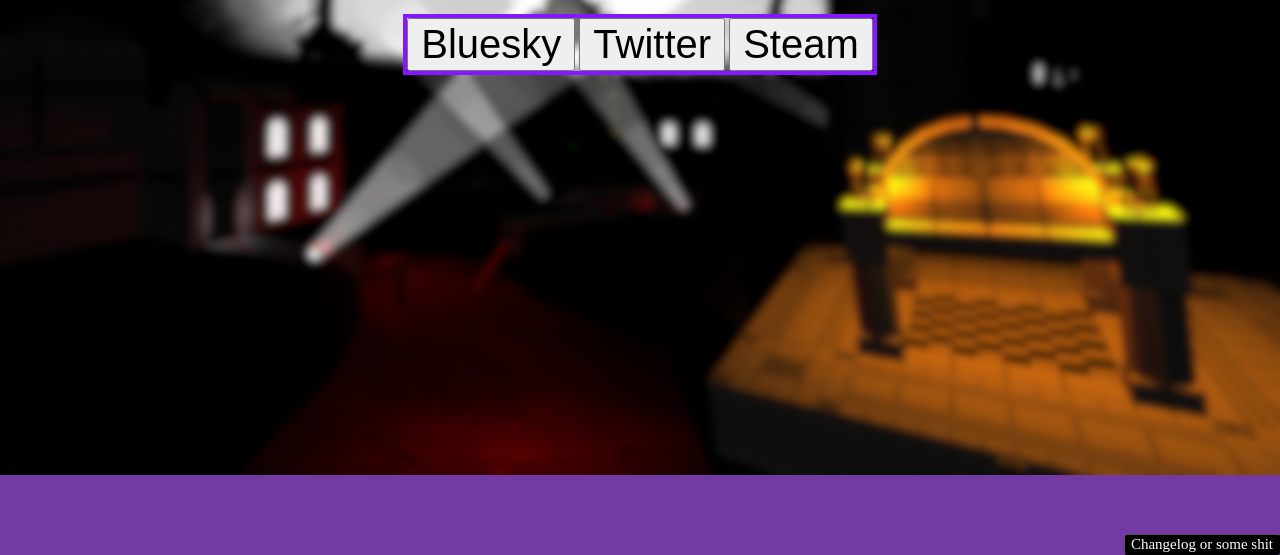
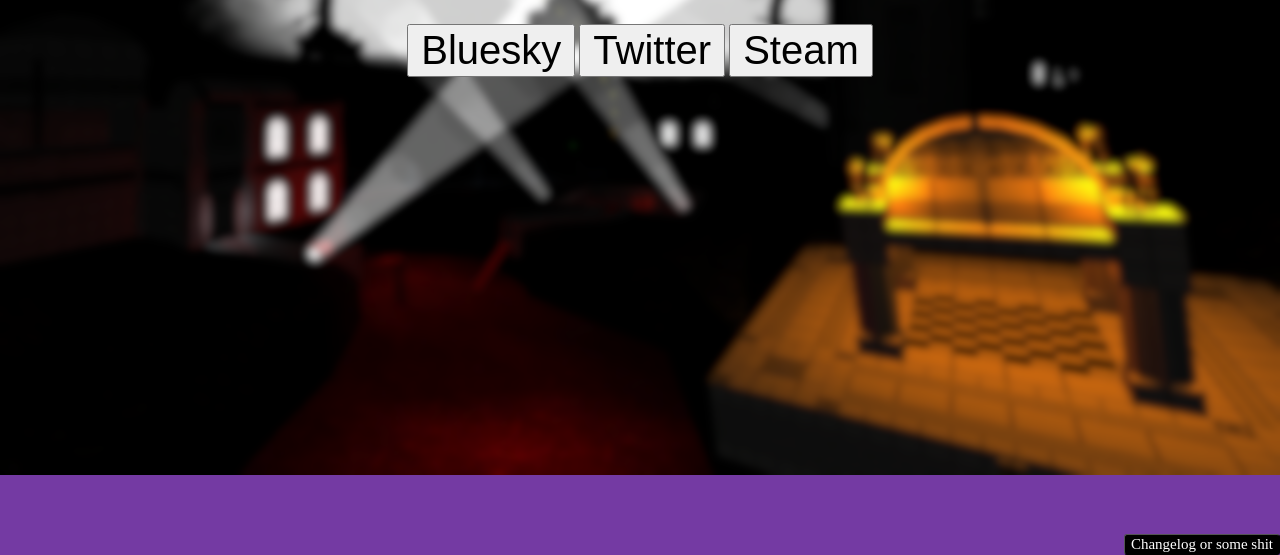
Before and after one commit to RoxyVania/scrapyardmaiden.net, a plain HTML site: page index.html in a window 1280 px wide. Shown: the part 245-800 px from the top of the page. Drawn offline with Linux system fonts and the light colour scheme.

Commit message:
HTML/CSS Redo
forgot to fix that, looks odd on normal displays without this fix

```diff
--- a/index.html
+++ b/index.html
@@ -28,7 +28,7 @@
             <h1 class="white dropshadow-black fit-content center" style="font-size:5vw">My Socials! :3</h1>
         </header>
     <br>
-        <div class="purpleborder">
+        <div class="fit-content center">
             <button type="button" href="https://bsky.app/profile/scrapyardmaiden.net" class="socialbutton">Bluesky</button>
             <button type="button" href="https://twitter.com/roxyvania_" class="socialbutton">Twitter</button>
             <button type="button" href="https://steamcommunity.com/id/roxyvania/" class="socialbutton">Steam</button>
```
